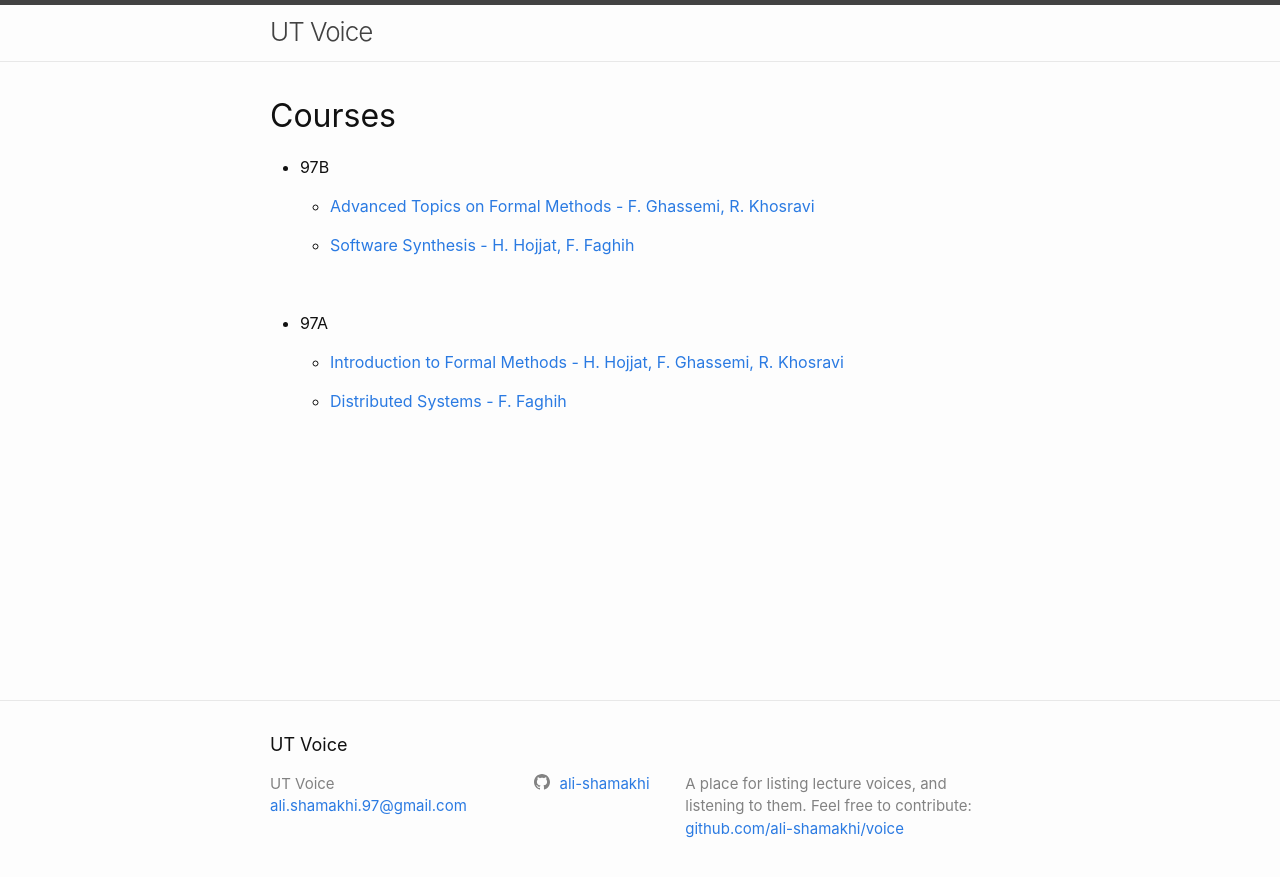
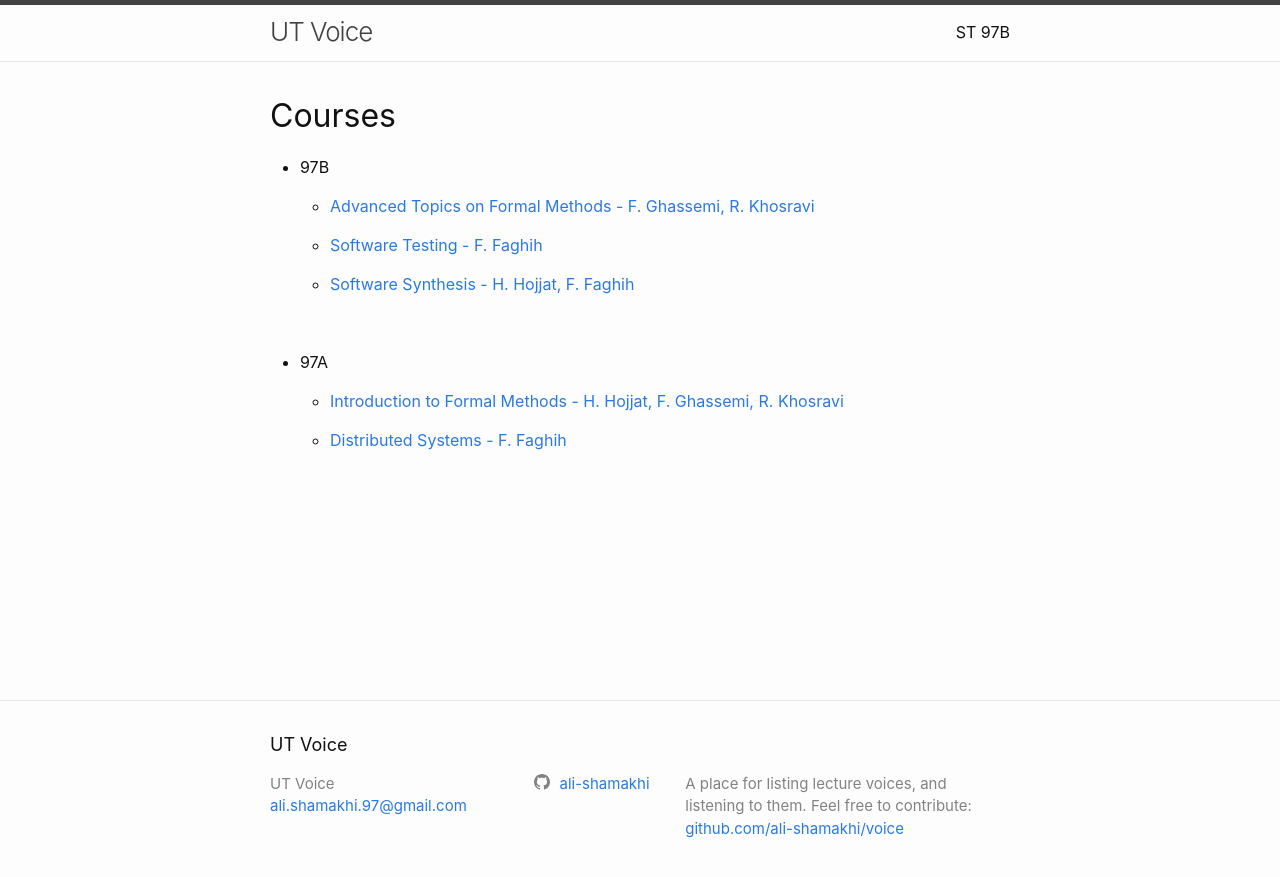
Before and after one commit to ali-shamakhi/voice, a Jekyll site: the page built from index.md, in a window 1280 px wide. Shown: the top 877 px of the page. Built offline with Jekyll 4.4.1, drawn with Linux system fonts in a browser that asks for light colours.

```diff
--- /dev/null
+++ b/ST97B.html
@@ -0,0 +1,6 @@
+---
+layout: voice_page
+title: ST 97B
+permalink: /ST97B/
+voice_path: assets/voice/ST97B
+---
--- a/_config.yml
+++ b/_config.yml
@@ -21,6 +21,7 @@ description: |-
 baseurl: "/voice" # the subpath of your site, e.g. /blog
 header_pages:
   - AFM97B.html
+  - ST97B.html
   - SS97B.html
 url: "https://ali-shamakhi.github.io" # the base hostname & protocol for your site, e.g. http://example.com
 github_username:  ali-shamakhi
--- a/index.md
+++ b/index.md
@@ -6,6 +6,8 @@ title: Courses
 + 97B
 
 	- [Advanced Topics on Formal Methods - F. Ghassemi, R. Khosravi]({{ site.baseurl }}/AFM97B)
+
+	- [Software Testing - F. Faghih]({{ site.baseurl }}/ST97B)
 
 	- [Software Synthesis - H. Hojjat, F. Faghih]({{ site.baseurl }}/SS97B)
 
```
Also changed, not shown: 6 other files.
